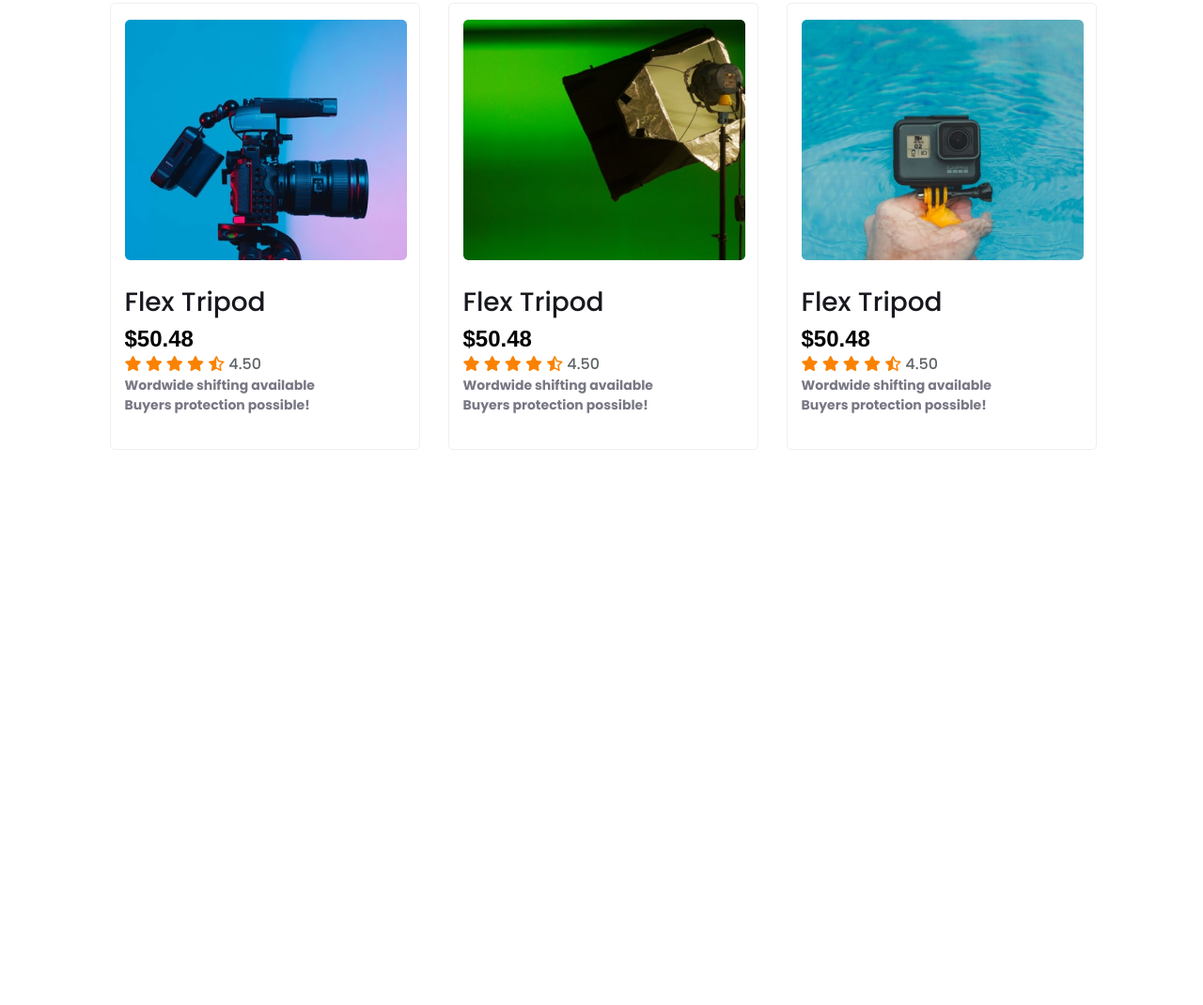
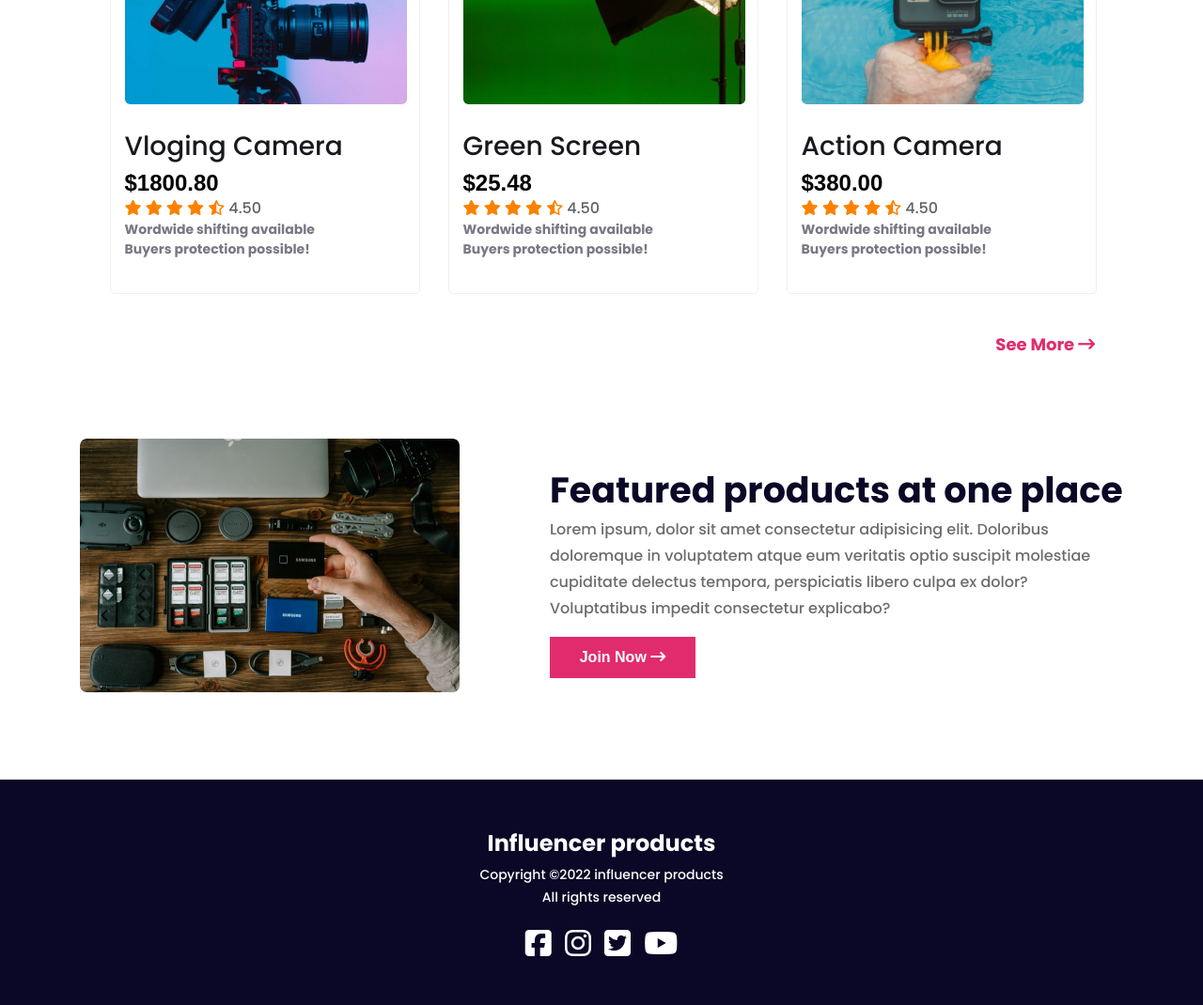
Before and after one commit to Alrakib581/influencer-practice-repo, a plain HTML site: page index.html in a window 1280 px wide. Shown: the part 2131-3201 px from the top of the page at 94% size. Before the commit the page ends 2650 px from the top, so only its background shows below. Drawn offline with Linux system fonts and the light colour scheme; a web font is replaced by a local one.

Commit message:
collection and featured section added

```diff
--- a/index.html
+++ b/index.html
@@ -52,10 +52,12 @@
                             <h1>Start your Journey as Influencer</h1>
                         </div>
                         <div class="banner-para">
-                            <p class="banner-p">Lorem ipsum dolor sit amet consectetur adipisicing elit. Temporibus saepe incidunt quidem
+                            <p class="banner-p">Lorem ipsum dolor sit amet consectetur adipisicing elit. Temporibus
+                                saepe incidunt quidem
                                 ad nesciunt ipsa.</p>
                         </div>
-                        <div class="banner-btn"><button type="submit">Preebook now &nbsp;<i class="fa-solid fa-arrow-right-long"></i></button></div>
+                        <div class="banner-btn"><button type="submit">Preebook now &nbsp;<i
+                                    class="fa-solid fa-arrow-right-long"></i></button></div>
                     </div>
                     <div class="right-banner">
                         <div class="back-img">
@@ -75,6 +77,7 @@
                 </div>
             </section>
             <!--================= banner section end  ===================-->
+            <!--============= collection section start  =========-->
             <section id="collection-section">
                 <h3 class="common-h3">Popular Collection</h3>
                 <div class="main-card-container">
@@ -98,17 +101,19 @@
                             </span>
                             <span class="rat-num">4.50</span>
                         </div>
-                        <div class="card-para"> <p>Wordwide shifting available <br>Buyers protection possible!</p></div>
+                        <div class="card-para">
+                            <p>Wordwide shifting available <br>Buyers protection possible!</p>
+                        </div>
                     </div>
                     <div class="card-container">
                         <div class="card-img">
                             <img src="./card-img/mic.png" alt="">
                         </div>
                         <div class="card-heading">
-                            <h3>Flex Tripod</h3>
+                            <h3>Microphone</h3>
                         </div>
                         <div class="card-pricing">
-                            <h4>$50.48</h4>
+                            <h4>$120.25</h4>
                         </div>
                         <div class="card-ratings">
                             <span>
@@ -120,17 +125,19 @@
                             </span>
                             <span class="rat-num">4.50</span>
                         </div>
-                        <div class="card-para"> <p>Wordwide shifting available <br>Buyers protection possible!</p></div>
+                        <div class="card-para">
+                            <p>Wordwide shifting available <br>Buyers protection possible!</p>
+                        </div>
                     </div>
                     <div class="card-container">
                         <div class="card-img">
                             <img src="./card-img/airpod.png" alt="">
                         </div>
                         <div class="card-heading">
-                            <h3>Flex Tripod</h3>
+                            <h3>Air Buds</h3>
                         </div>
                         <div class="card-pricing">
-                            <h4>$50.48</h4>
+                            <h4>$100.00</h4>
                         </div>
                         <div class="card-ratings">
                             <span>
@@ -142,17 +149,19 @@
                             </span>
                             <span class="rat-num">4.50</span>
                         </div>
-                        <div class="card-para"> <p>Wordwide shifting available <br>Buyers protection possible!</p></div>
+                        <div class="card-para">
+                            <p>Wordwide shifting available <br>Buyers protection possible!</p>
+                        </div>
                     </div>
                     <div class="card-container">
                         <div class="card-img">
                             <img src="./card-img/drone.png" alt="">
                         </div>
                         <div class="card-heading">
-                            <h3>Flex Tripod</h3>
+                            <h3>Drone</h3>
                         </div>
                         <div class="card-pricing">
-                            <h4>$50.48</h4>
+                            <h4>$980.25</h4>
                         </div>
                         <div class="card-ratings">
                             <span>
@@ -164,17 +173,19 @@
                             </span>
                             <span class="rat-num">4.50</span>
                         </div>
-                        <div class="card-para"> <p>Wordwide shifting available <br>Buyers protection possible!</p></div>
+                        <div class="card-para">
+                            <p>Wordwide shifting available <br>Buyers protection possible!</p>
+                        </div>
                     </div>
                     <div class="card-container">
                         <div class="card-img">
                             <img src="./card-img/lights.png" alt="">
                         </div>
                         <div class="card-heading">
-                            <h3>Flex Tripod</h3>
+                            <h3>Light Setup</h3>
                         </div>
                         <div class="card-pricing">
-                            <h4>$50.48</h4>
+                            <h4>$1200.00</h4>
                         </div>
                         <div class="card-ratings">
                             <span>
@@ -186,17 +197,19 @@
                             </span>
                             <span class="rat-num">4.50</span>
                         </div>
-                        <div class="card-para"> <p>Wordwide shifting available <br>Buyers protection possible!</p></div>
+                        <div class="card-para">
+                            <p>Wordwide shifting available <br>Buyers protection possible!</p>
+                        </div>
                     </div>
                     <div class="card-container">
                         <div class="card-img">
                             <img src="./card-img/setup.png" alt="">
                         </div>
                         <div class="card-heading">
-                            <h3>Flex Tripod</h3>
+                            <h3>Photoshoot set</h3>
                         </div>
                         <div class="card-pricing">
-                            <h4>$50.48</h4>
+                            <h4>$820.40</h4>
                         </div>
                         <div class="card-ratings">
                             <span>
@@ -208,17 +221,19 @@
                             </span>
                             <span class="rat-num">4.50</span>
                         </div>
-                        <div class="card-para"> <p>Wordwide shifting available <br>Buyers protection possible!</p></div>
+                        <div class="card-para">
+                            <p>Wordwide shifting available <br>Buyers protection possible!</p>
+                        </div>
                     </div>
                     <div class="card-container">
                         <div class="card-img">
                             <img src="./card-img/camera.png" alt="">
                         </div>
                         <div class="card-heading">
-                            <h3>Flex Tripod</h3>
+                            <h3>Vloging Camera</h3>
                         </div>
                         <div class="card-pricing">
-                            <h4>$50.48</h4>
+                            <h4>$1800.80</h4>
                         </div>
                         <div class="card-ratings">
                             <span>
@@ -230,17 +245,19 @@
                             </span>
                             <span class="rat-num">4.50</span>
                         </div>
-                        <div class="card-para"> <p>Wordwide shifting available <br>Buyers protection possible!</p></div>
+                        <div class="card-para">
+                            <p>Wordwide shifting available <br>Buyers protection possible!</p>
+                        </div>
                     </div>
                     <div class="card-container">
                         <div class="card-img">
                             <img src="./card-img/single-light.png" alt="">
                         </div>
                         <div class="card-heading">
-                            <h3>Flex Tripod</h3>
+                            <h3>Green Screen</h3>
                         </div>
                         <div class="card-pricing">
-                            <h4>$50.48</h4>
+                            <h4>$25.48</h4>
                         </div>
                         <div class="card-ratings">
                             <span>
@@ -252,17 +269,19 @@
                             </span>
                             <span class="rat-num">4.50</span>
                         </div>
-                        <div class="card-para"> <p>Wordwide shifting available <br>Buyers protection possible!</p></div>
+                        <div class="card-para">
+                            <p>Wordwide shifting available <br>Buyers protection possible!</p>
+                        </div>
                     </div>
                     <div class="card-container">
                         <div class="card-img">
                             <img src="./card-img/action.png" alt="">
                         </div>
                         <div class="card-heading">
-                            <h3>Flex Tripod</h3>
+                            <h3>Action Camera</h3>
                         </div>
                         <div class="card-pricing">
-                            <h4>$50.48</h4>
+                            <h4>$380.00</h4>
                         </div>
                         <div class="card-ratings">
                             <span>
@@ -274,14 +293,59 @@
                             </span>
                             <span class="rat-num">4.50</span>
                         </div>
-                        <div class="card-para"> <p>Wordwide shifting available <br>Buyers protection possible!</p></div>
+                        <div class="card-para">
+                            <p>Wordwide shifting available <br>Buyers protection possible!</p>
+                        </div>
                     </div>
 
                 </div>
+                <div class="seeMore">
+                    <a href="">See More <i class="fa-solid fa-arrow-right-long"></i></a>
+                </div>
+            </section>
+            <!-- ============collection section end  ============-->
+            <!--=========== featured section start  ============-->
+            <section id="featured-section">
+                <div class="featured-main-container">
+                    <div class="left-featured">
+                        <img src="./card-img/gear.png" alt="">
+                    </div>
+                    <div class="right-featured">
+                        <div class="featured-heading">
+                            <h2>Featured products at one place</h2>
+                        </div>
+                        <div class="featured-para">
+                            <p>Lorem ipsum, dolor sit amet consectetur adipisicing elit. Doloribus doloremque in
+                                voluptatem atque eum veritatis optio suscipit molestiae cupiditate delectus tempora,
+                                perspiciatis libero culpa ex dolor? Voluptatibus impedit consectetur explicabo?
+                            </p>
+                        </div>
+                        <div class="featured-btn">
+                            <button type="submit"> Join Now <i class="fa-solid fa-arrow-right-long"></i></button>
+                        </div>
+                    </div>
+
+                </div>
+
             </section>
         </main>
         <!--============== main end  ===============-->
     </div>
+    <!--================= footer start  ==============-->
+    <footer class="footer">
+        <div class="footer-container">
+            <div class="footer-heading"><h3>Influencer products</h3></div>
+            <div class="copyright-info"><p>Copyright &copy;2022 influencer products All rights reserved</p></div>
+            <div class="social-icon">
+                <i class="fa-brands fa-facebook-square"></i>
+                <i class="fa-brands fa-instagram"></i>
+                <i class="fa-brands fa-twitter-square"></i>
+                <i class="fa-brands fa-youtube"></i>
+            </div>
+        </div>
+
+    </footer>
+    <!--================= footer end  ==============-->
 </body>
 
 </html>
--- a/style.css
+++ b/style.css
@@ -45,7 +45,7 @@ nav ul li a > .cart{
 }
 #banner-section{
     width: 100%;
-    height: 100vh;
+    /* height: 100vh; */
 
 }
 .banner-container{
@@ -169,3 +169,91 @@ nav ul li a > .cart{
     color: #787885;
     margin-left: 15px;
 }
+.seeMore{
+    text-align: right;
+    margin-right:75px ;
+}
+.seeMore > a{
+    font-size: 18px;
+    font-weight: 700;
+    color: #E02C6D;
+    text-decoration: none;
+}
+/*========== featured section start  ============*/
+.featured-main-container{
+    margin: 90px auto;
+    width: 1110px;
+    height: 270px;
+    display: flex;
+    justify-content: space-between;
+    align-items: center;
+}
+.left-featured img{
+    width: 404px;
+    height: 270px;
+    border-radius: 7px;
+}
+.right-featured{
+    width: 610px;
+    height: 224px;
+}
+.featured-heading >h2{
+    font-size: 38px;
+    font-weight: 700;
+    color:#0a0826;
+}
+.featured-para > p{
+    font-size: 16px;
+    color: #6c6c6c;
+    line-height: 28px;
+
+}
+.featured-btn > button{
+    width: 155px;
+    height: 44px;
+    background-color: #E02C6D;
+    color: #ffffff;
+    border: none;
+    font-size: 16px;
+    font-weight: 700;
+    margin-top: 16px;
+    transition: all 0.3s;
+}
+.featured-btn > button:hover{
+    background-color: white;
+    color:#3A3A3A;
+    border: 1px solid #E02C6D;
+    cursor: pointer;
+}
+/*======================== footer start  ===============*/
+.footer{
+    background-color: #0a0826;
+    width:100%;
+    height: 240px;
+    color: white;
+    display: flex;
+    justify-content: center;
+    align-items: center;
+}
+.footer-container{
+    width: 262px;
+    height: 140px;
+    text-align: center;
+}
+.footer-heading >h3{
+    font-size: 24px;
+    font-weight: 700;
+   margin-bottom: 4px;
+}
+.copyright-info > p{
+    font-size: 14px;
+    line-height: 24px;
+    margin-bottom: 4px;
+}
+.social-icon > .fa-brands{
+    font-size: 32px;
+    padding: 17px 5px;
+
+
+}
+/*======================== footer end  ===============*/
```
